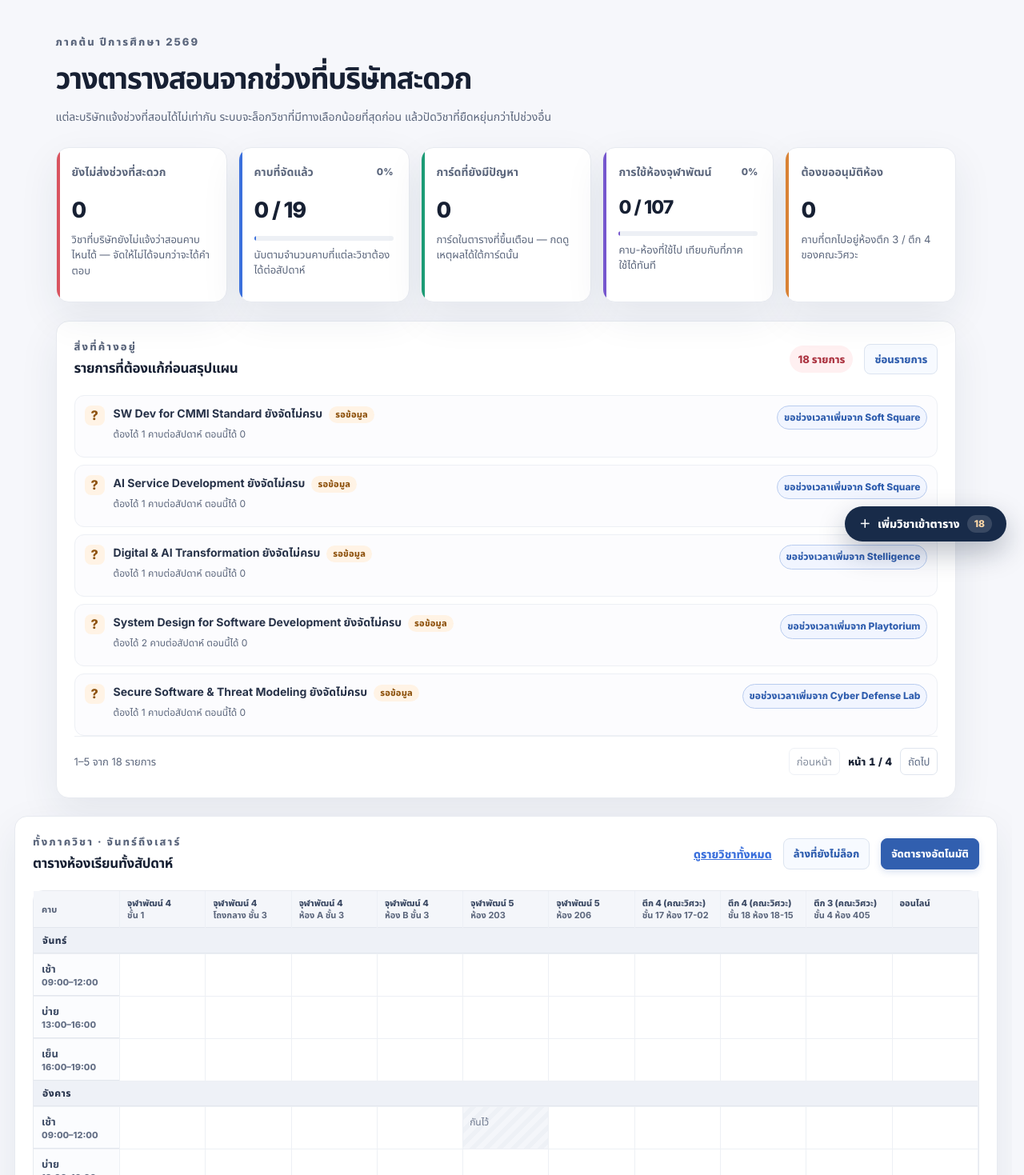
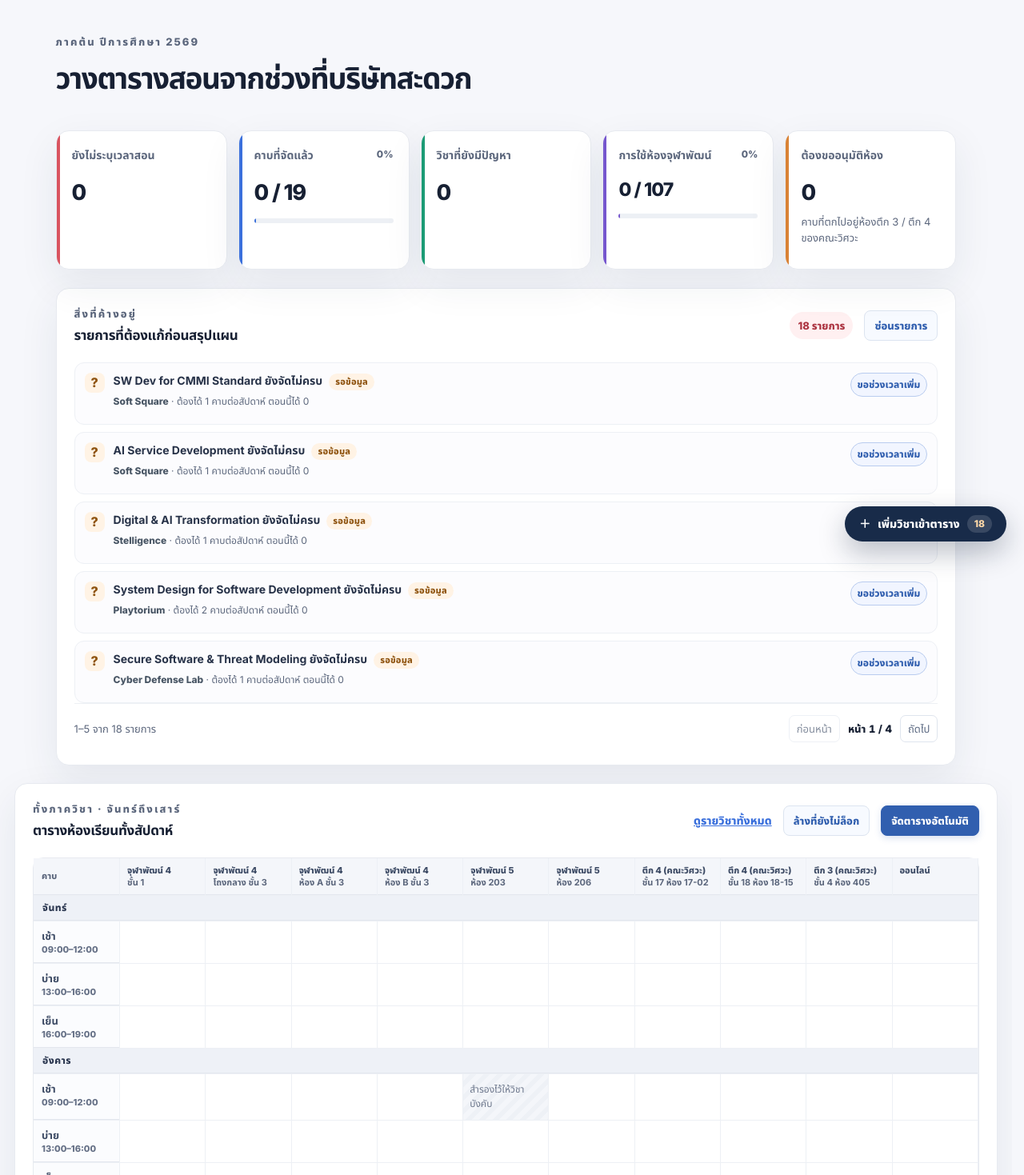
Before and after one commit to violin11909/NextLink-Elective-Plan, a Next.js app: page / in a window 1280 px wide. Shown: the part 101-1570 px from the top of the page at 80% size. Built offline with nearby package versions, Linux system fonts and the light colour scheme.

Commit message:
fix stuffs

```diff
--- a/app/globals.css
+++ b/app/globals.css
@@ -362,6 +362,7 @@ panel exists to avoid. */
 .conflict-badge.queue-waiting { color: #8f5410; background: #fff3e5; }
 .conflict-badge.queue-progress { color: #3568c4; background: #edf3ff; }
 .conflict-copy small { color: var(--muted); font-size: 12px; line-height: 1.5; }
+.conflict-provider { color: #4a5766; font-weight: 800; }
 .conflict-slot-list { display: grid; gap: 4px; margin: 2px 0 0; padding: 0; list-style: none; color: var(--muted-2); font-size: 12px; line-height: 1.5; }
 .conflict-slot-name { margin-right: 7px; color: #4a5766; font-weight: 800; }
 .conflict-side { display: flex; align-items: flex-start; flex-wrap: wrap; justify-content: flex-end; gap: 7px; }
@@ -519,7 +520,9 @@ out — but it should never happen without the reader seeing it. */
    action here you cannot undo by pressing it again. */
 .chip-remove { position: absolute; top: 3px; right: 3px; display: grid; place-items: center; width: 20px; height: 20px; border: 0; border-radius: 6px; color: #97a1b4; background: transparent; font-size: 14px; line-height: 1; }
 .chip-remove:hover { color: #a3313c; background: #fdeef0; }
-.matrix-chip-copy { padding-right: 20px; }
+.matrix-chip-copy { display: grid; gap: 2px; padding: 0 20px 0 0; border: 0; text-align: left; color: inherit; background: transparent; cursor: grab; }
+.matrix-chip-copy:disabled { cursor: default; }
+.matrix-chip-copy[aria-pressed="true"] strong { color: var(--blue); }
 .matrix-chip + .matrix-chip { margin-top: 6px; }
 .matrix-chip.is-locked { border-color: #a8ddc6; background: #f4fcf8; cursor: default; }
 .matrix-chip.is-conflict { border-color: #e7b1b7; background: #fff6f7; }
@@ -541,7 +544,9 @@ out — but it should never happen without the reader seeing it. */
 /* Day colour, on the other hand, is the traditional one — see lib/day-colors.ts
    for why each is restated as ink + wash rather than used raw. */
 .day-chip-list { display: flex; flex-wrap: wrap; gap: 4px; }
-.day-chip { display: inline-flex; align-items: center; padding: 3px 8px; border: 1px solid var(--day-border); border-radius: 7px; color: var(--day-ink); background: var(--day-bg); font-size: 12px; font-weight: 800; white-space: nowrap; }
+.day-chip { display: inline-flex; align-items: center; gap: 4px; padding: 3px 8px; border: 1px solid var(--day-border); border-radius: 7px; color: var(--day-ink); background: var(--day-bg); font-size: 12px; font-weight: 800; white-space: nowrap; }
+.day-chip.is-locked { border-width: 2px; padding: 2px 7px; }
+.day-chip-lock { font-size: 10px; line-height: 1; }
 .provider-link { color: var(--blue); font-weight: 700; text-decoration: none; }
 .provider-link:hover { text-decoration: underline; }
 
--- a/components/conflict-panel.tsx
+++ b/components/conflict-panel.tsx
@@ -52,7 +52,15 @@ export function ConflictPanel({
                   {QUEUE_META[conflict.severity].label}
                 </span>
               </span>
-              <small>{conflict.detail}</small>
+              <small>
+                {conflict.providers.length > 0 ? (
+                  <>
+                    <span className="conflict-provider">{conflict.providers.join(" · ")}</span>
+                    {" · "}
+                  </>
+                ) : null}
+                {conflict.detail}
+              </small>
               {gap ? (
                 <ul className="conflict-slot-list">
                   {gap.reason.perSlot.map((slot) => (
--- a/components/plan-matrix.tsx
+++ b/components/plan-matrix.tsx
@@ -269,7 +269,7 @@ export function PlanMatrix({
                             }}
                           >
                             {blocked ? (
-                              <span className="matrix-blocked" title={blocked.reason}>กันไว้</span>
+                              <span className="matrix-blocked" title={blocked.reason}>สำรองไว้ให้วิชาบังคับ</span>
                             ) : null}
                             {here.map((assignment) => {
                               const course = coursesById.get(assignment.courseId);
@@ -297,10 +297,30 @@ export function PlanMatrix({
                                     <span aria-hidden="true">×</span>
                                     <span className="sr-only">เอา {course.title} ออกจากตาราง</span>
                                   </button>
-                                  <span className="matrix-chip-copy">
+                                  {/*
+                                   * The card body is the handle. Dragging it moves
+                                   * the class; clicking it — or pressing Enter on it
+                                   * — picks the class up so a target period can be
+                                   * chosen. That second path is not decoration: a
+                                   * drag cannot be performed with a keyboard, and
+                                   * this is the main action on the page.
+                                   */}
+                                  <button
+                                    className="matrix-chip-copy"
+                                    type="button"
+                                    disabled={assignment.locked}
+                                    aria-pressed={isHeld}
+                                    title={assignment.locked ? "ปลดล็อกก่อนจึงจะย้ายได้" : "กดเพื่อหยิบขึ้น แล้วเลือกช่องปลายทาง"}
+                                    onClick={() =>
+                                      setHeld(isHeld ? null : { kind: "assignment", id: assignment.id, courseId: course.id })
+                                    }
+                                  >
                                     <strong>{course.title}</strong>
                                     <small>{course.provider}</small>
-                                  </span>
+                                    <span className="sr-only">
+                                      {isHeld ? " — ยกเลิกการย้าย" : " — หยิบขึ้นเพื่อย้ายไปช่องอื่น"}
+                                    </span>
+                                  </button>
                                   <span className="chip-actions">
                                     <button
                                       className={`chip-action${assignment.locked ? " is-on" : ""}`}
@@ -314,20 +334,6 @@ export function PlanMatrix({
                                         {assignment.locked ? `ปลดล็อก ${course.title}` : `ล็อก ${course.title}`}
                                       </span>
                                     </button>
-                                    {assignment.locked ? null : (
-                                      <button
-                                        className={`chip-action${isHeld ? " is-on" : ""}`}
-                                        type="button"
-                                        aria-pressed={isHeld}
-                                        title="ย้ายไปช่องอื่น"
-                                        onClick={() =>
-                                          setHeld(isHeld ? null : { kind: "assignment", id: assignment.id, courseId: course.id })
-                                        }
-                                      >
-                                        <span aria-hidden="true">↔</span>
-                                        <span className="sr-only">ย้าย {course.title} ไปช่องอื่น</span>
-                                      </button>
-                                    )}
                                   </span>
                                 </div>
                               );
--- a/components/plan-overview.tsx
+++ b/components/plan-overview.tsx
@@ -131,7 +131,7 @@ export function PlanOverview({ payload }: { payload: PlanPayload }) {
           <p className="section-kicker">ภาคต้น ปีการศึกษา 2569</p>
           <h2>วางตารางสอนจากช่วงที่บริษัทสะดวก</h2>
           <p className="intro-copy">
-            แต่ละบริษัทแจ้งช่วงที่สอนได้ไม่เท่ากัน ระบบจะล็อกวิชาที่มีทางเลือกน้อยที่สุดก่อน แล้วปัดวิชาที่ยืดหยุ่นกว่าไปช่วงอื่น
+            {/* แต่ละบริษัทแจ้งช่วงที่สอนได้ไม่เท่ากัน ระบบจะล็อกวิชาที่มีทางเลือกน้อยที่สุดก่อน แล้วปัดวิชาที่ยืดหยุ่นกว่าไปช่วงอื่น */}
           </p>
         </div>
       </div>
@@ -139,11 +139,11 @@ export function PlanOverview({ payload }: { payload: PlanPayload }) {
       <div className="kpi-grid">
         <div className="kpi-card red">
           <span className="kpi-topline">
-            <span className="kpi-label">ยังไม่ส่งช่วงที่สะดวก</span>
+            <span className="kpi-label">ยังไม่ระบุเวลาสอน</span>
             {awaitingAvailability > 0 ? <span className="kpi-alert-icon" aria-hidden="true">!</span> : null}
           </span>
           <p className="kpi-value">{formatNumber(awaitingAvailability)}</p>
-          <p className="kpi-note">วิชาที่บริษัทยังไม่แจ้งว่าสอนคาบไหนได้ — จัดให้ไม่ได้จนกว่าจะได้คำตอบ</p>
+          {/* <p className="kpi-note">วิชาที่บริษัทยังไม่แจ้งว่าสอนคาบไหนได้ — จัดให้ไม่ได้จนกว่าจะได้คำตอบ</p> */}
         </div>
         <div className="kpi-card blue">
           <span className="kpi-topline">
@@ -156,14 +156,14 @@ export function PlanOverview({ payload }: { payload: PlanPayload }) {
           <span className="kpi-progress">
             <span className="kpi-progress-fill" style={{ width: `${Math.min(placedPercent, 100)}%` }} />
           </span>
-          <p className="kpi-note">นับตามจำนวนคาบที่แต่ละวิชาต้องได้ต่อสัปดาห์</p>
+          {/* <p className="kpi-note">นับตามจำนวนคาบที่แต่ละวิชาต้องได้ต่อสัปดาห์</p> */}
         </div>
         <div className="kpi-card green">
           <span className="kpi-topline">
-            <span className="kpi-label">การ์ดที่ยังมีปัญหา</span>
+            <span className="kpi-label">วิชาที่ยังมีปัญหา</span>
           </span>
           <p className="kpi-value">{formatNumber(flaggedCards)}</p>
-          <p className="kpi-note">การ์ดในตารางที่ขึ้นเตือน — กดดูเหตุผลได้ใต้การ์ดนั้น</p>
+          {/* <p className="kpi-note">การ์ดในตารางที่ขึ้นเตือน — กดดูเหตุผลได้ใต้การ์ดนั้น</p> */}
         </div>
         <div className="kpi-card purple">
           <span className="kpi-topline">
@@ -176,7 +176,7 @@ export function PlanOverview({ payload }: { payload: PlanPayload }) {
           <span className="kpi-progress">
             <span className="kpi-progress-fill purple" style={{ width: `${Math.min(utilisation, 100)}%` }} />
           </span>
-          <p className="kpi-note">คาบ-ห้องที่ใช้ไป เทียบกับที่ภาคใช้ได้ทันที</p>
+          {/* <p className="kpi-note">คาบ-ห้องที่ใช้ไป เทียบกับที่ภาคใช้ได้ทันที</p> */}
         </div>
         <div className="kpi-card orange">
           <span className="kpi-topline">
@@ -225,11 +225,11 @@ export function PlanOverview({ payload }: { payload: PlanPayload }) {
           <div>
             <p className="section-kicker">ทั้งภาควิชา · จันทร์ถึงเสาร์</p>
             <h3>ตารางห้องเรียนทั้งสัปดาห์</h3>
-            {holding ? (
+            {/* {holding ? (
               <p className="matrix-holding">
                 กำลังวาง <strong>{holding.title}</strong> — ช่องขอบเขียวคือวางได้
               </p>
-            ) : null}
+            ) : null} */}
           </div>
           <div className="table-heading-actions">
             <Link className="text-button" href="/courses/list">ดูรายวิชาทั้งหมด</Link>
--- a/lib/blocker-labels.ts
+++ b/lib/blocker-labels.ts
@@ -7,7 +7,7 @@ import type { BlockerCode } from "./plan-types.ts";
  * for word — the same obstruction described two ways reads as two problems.
  */
 export const BLOCKER_LABELS: Record<BlockerCode, string> = {
-  OUTSIDE_AVAILABILITY: "บริษัทไม่ได้แจ้งว่าสะดวกคาบนี้",
+  OUTSIDE_AVAILABILITY: "บริษัทไม่สะดวกคาบนี้",
   ROOM_BLOCKED: "ห้องถูกกันไว้คาบนี้",
   ROOM_DOUBLE_BOOKED: "ห้องถูกใช้อยู่แล้ว",
   ROOM_TOO_SMALL: "ห้องเล็กกว่าจำนวนที่รับ",
--- a/lib/conflicts.ts
+++ b/lib/conflicts.ts
@@ -29,6 +29,9 @@ export type ConflictCode =
 export type Conflict = {
   id: string;
   code: ConflictCode;
+  /** Whose course this is. The row reads as an errand to run, and the errand is
+   *  always a phone call to one of these. */
+  providers: string[];
   /** Reuses the shared follow-up vocabulary so the KPI card and the filter
    *  chips work without a second set of names. */
   severity: QueueKind;
@@ -91,7 +94,16 @@ export function detectConflicts(input: {
     courseIds: string[],
     assignmentIds: string[],
   ) => {
-    found.push({ id: `${code}:${key}`, code, severity: SEVERITY[code], courseIds, assignmentIds, title, detail });
+    found.push({
+      id: `${code}:${key}`,
+      code,
+      severity: SEVERITY[code],
+      courseIds,
+      assignmentIds,
+      providers: [...new Set(courseIds.map((id) => coursesById.get(id)?.provider).filter((name): name is string => Boolean(name)))],
+      title,
+      detail,
+    });
   };
 
   // --- Pairwise checks: two assignments whose real times touch on one day ---
@@ -152,7 +164,7 @@ export function detectConflicts(input: {
       add(
         "OUTSIDE_AVAILABILITY",
         assignment.id,
-        `${course.provider} ไม่ได้แจ้งว่าสะดวก${slotLabel(assignment.slotId)}`,
+        `${course.provider} ไม่สะดวก${slotLabel(assignment.slotId)}`,
         `ช่วงที่แจ้งไว้คือ ${course.availability.map(slotLabel).join(" · ") || "ยังไม่ได้แจ้ง"}`,
         [course.id],
         [assignment.id],
--- a/lib/scheduler.ts
+++ b/lib/scheduler.ts
@@ -350,10 +350,9 @@ function explain(course: PlanCourse, placed: Assignment[], ctx: Ctx): FailureRea
     });
   }
 
-  push(
-    { kind: "ASK_MORE_AVAILABILITY", courseId: course.id, label: `ขอช่วงเวลาเพิ่มจาก ${course.provider}` },
-    `ask:${course.id}`,
-  );
+  // The company's name is on the row already; repeating it inside the button
+  // made every button a different width for no extra information.
+  push({ kind: "ASK_MORE_AVAILABILITY", courseId: course.id, label: "ขอช่วงเวลาเพิ่ม" }, `ask:${course.id}`);
 
   return { perSlot, suggestions };
 }
```
Also changed, not shown: components/course-list.tsx (+26 -7 lines).
